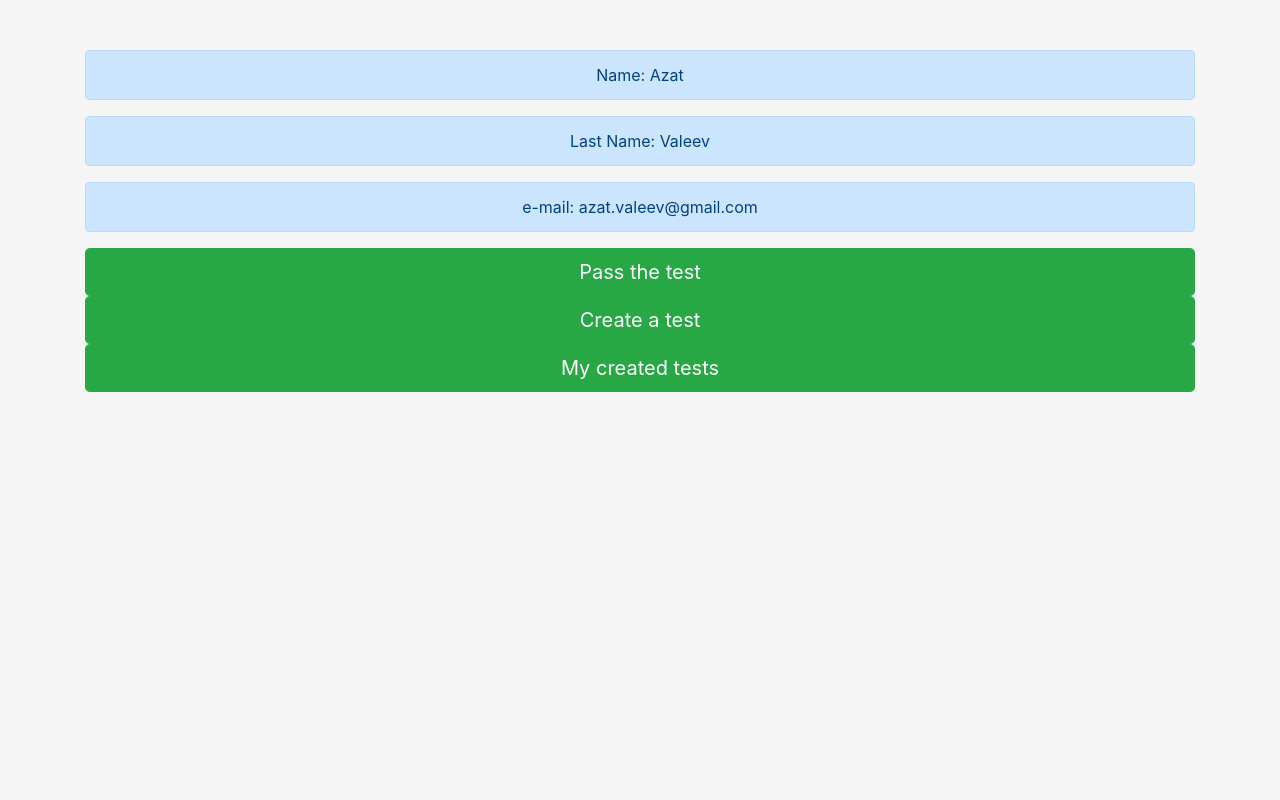
After one commit to lyf2000/AdaptTest, a Django app: page /profile/ in a window 1280 px wide. The commit adds this page. Run offline with Django 3.2, Linux system fonts and the light colour scheme.

Commit message:
Добавил верстку след. страниц: личный кабинет, промежуточная страница создания теста, создание теста.

```diff
--- a/AdaptTestProject/startpage/static/startpage/css/base.css
+++ b/AdaptTestProject/startpage/static/startpage/css/base.css
@@ -1,3 +1,4 @@
 body {
-	background-color: grey
+	background-color: #f5f5f5;
+	padding-top: 50px;
 }
--- /dev/null
+++ b/AdaptTestProject/startpage/static/startpage/css/profile.css
@@ -0,0 +1,5 @@
+
+body {
+  background-color: #f5f5f5;
+  padding-top: 50px;
+}
--- a/AdaptTestProject/startpage/urls.py
+++ b/AdaptTestProject/startpage/urls.py
@@ -5,4 +5,7 @@ from . import views
 urlpatterns = [
 	path('', views.index, name='index-startpage'),
 	path('signup/', views.sign_up, name='signup-startpage'),
+	path('profile/', views.profile, name='profile-startpage'),
+	path('test_creation_first/', views.create_test1, name='test_creation_first-startpage'),
+	path('test_creation_second/', views.create_test2, name='test_creation_second-startpage')
 ]
--- a/AdaptTestProject/startpage/views.py
+++ b/AdaptTestProject/startpage/views.py
@@ -1,7 +1,21 @@
 from django.shortcuts import render
 
+#главная страница - вход
 def index(request):
 	return render(request, 'startpage/index.html')
 
+#регистрация
 def sign_up(request):
 	return render(request, 'startpage/signup.html')
+
+#личный кабинет
+def profile(request):
+	return render(request, 'startpage/profile.html')
+
+#промежуточная страница при создании теста
+def create_test1(request):
+	return render(request,'startpage/test_creation_first.html')
+
+#страница сооздания теста, где будут вноситься вопросы, варианты ответов и правильный ответы
+def create_test2(request):
+	return render(request,'startpage/test_creation_first.html')
--- /dev/null
+++ b/AdaptTestProject/templates/startpage/profile.html
@@ -0,0 +1,46 @@
+{% load static %}
+<html>
+	<head>
+		<meta charset="UTF-8">
+		<link rel="stylesheet" type="text/css" href="{% static 'css/bootstrap.css' %}">
+		<link rel="stylesheet" type="text/css" href="{% static 'startpage/css/base.css' %}">
+
+		<title>Profile</title>
+	</head>
+
+	<body class="text-center">
+
+		<div class="container">
+
+			<div class="alert alert-primary" role="alert">
+			  Name: Azat
+			</div>
+
+			<div class="alert alert-primary" role="alert">
+			  Last Name: Valeev
+			</div>
+
+
+			<div class="alert alert-primary" role="alert">
+			  e-mail: azat.valeev@gmail.com
+			</div>
+
+			<div class="row-center">
+				<a href="#">
+					<button type="button" class="btn btn-success btn-lg btn-block">Pass the test</button>
+				</a>
+			</div>
+			<div class="row-center">
+				<a href="/test_creation_first">
+					<button type="button" class="btn btn-success btn-lg btn-block">Create a test</button>
+				</a>
+			</div>
+			<div class="row-center">
+				<a href="#">
+					<button type="button" class="btn btn-success btn-lg btn-block">My created tests</button>
+				</a>
+			</div>
+
+		</div>
+	</body>
+</html>
```
Also changed, not shown: AdaptTestProject/startpage/static/startpage/css/test_creation.css (added, +14 -0 lines), AdaptTestProject/templates/startpage/test_creation_first.html (added, +29 -0 lines), AdaptTestProject/templates/startpage/test_creation_second.html (added, +30 -0 lines).
